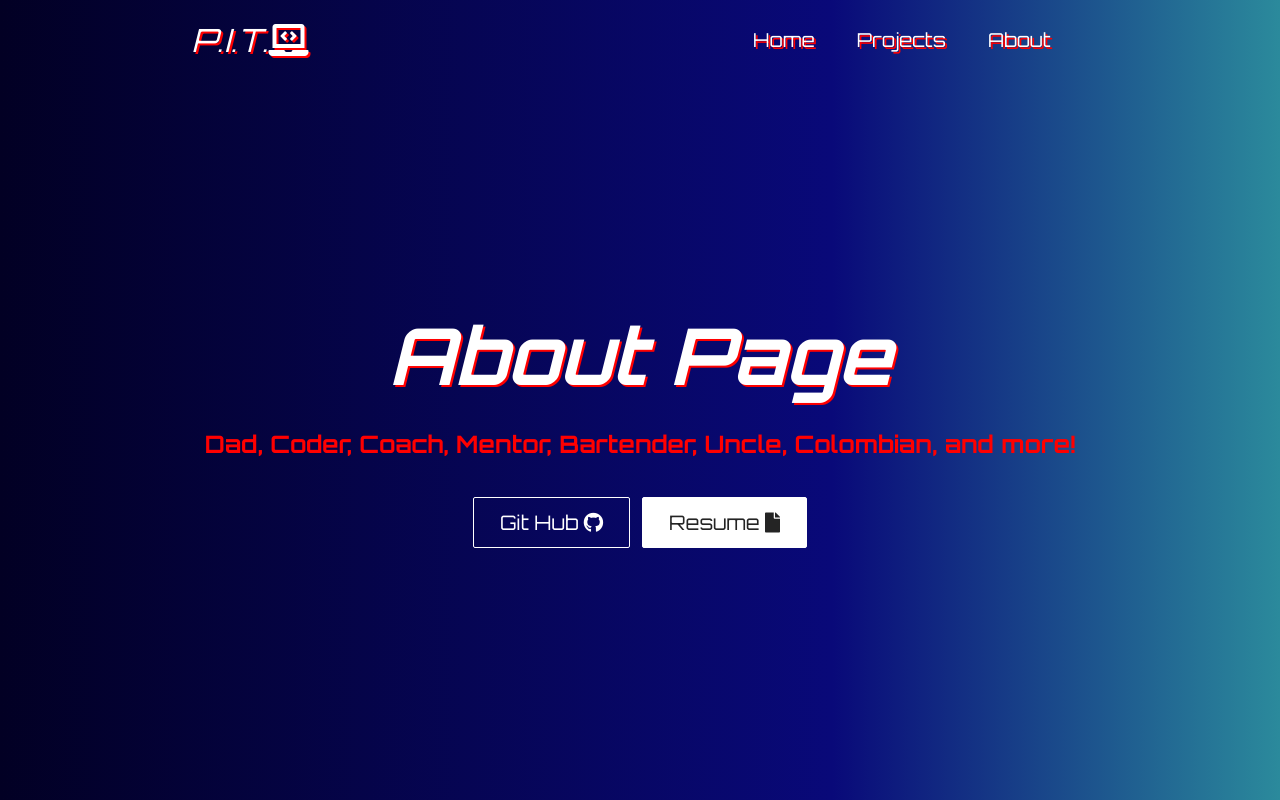
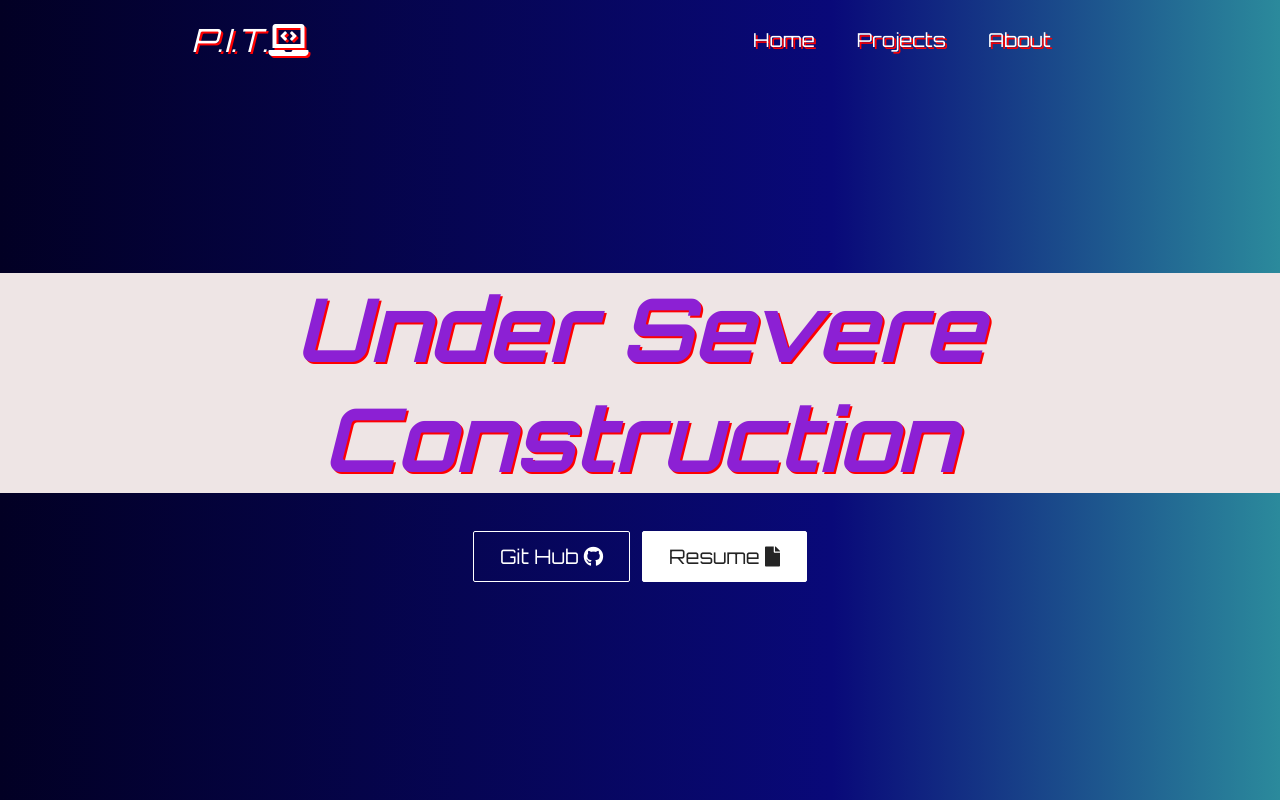
Before and after one commit to pault929/React-PorthHW20, a React (Create React App) app in the folder paulsport/: page /about in a window 1280 px wide. Shown: the top 800 px of the page. Built offline with nearby package versions, Linux system fonts and the light colour scheme.

Commit message:
fixed bugs in css and footer

```diff
--- a/paulsport/src/components/About.css
+++ b/paulsport/src/components/About.css
@@ -1,3 +1,5 @@
-body{
-    background-color: yellow !important;
+.abtpg{
+    background-color: rgb(238, 229, 229) !important;
+    color: rgb(140, 32, 212) !important;
+    font-size: 5.5em !important;
 }
--- a/paulsport/src/components/About.js
+++ b/paulsport/src/components/About.js
@@ -8,9 +8,9 @@ function About () {
     return (
       <div className='hero-container'>
         {/* <video src='/videos/video-1.mp4' autoPlay loop muted /> */}
-        <h1 class="mainpg"><em>About Page</em></h1>
-        <h3>Dad, Coder, Coach, Mentor, Bartender, Uncle,
-        Colombian, and more! </h3>
+        <h1 className="abtpg"><em>Under Severe Construction</em></h1>
+
+        {/* <img src='/images/nyc.jpg'> */}
 
 
 
```
Also changed, not shown: 2 other files (tests, documents, lock files or other folders).
